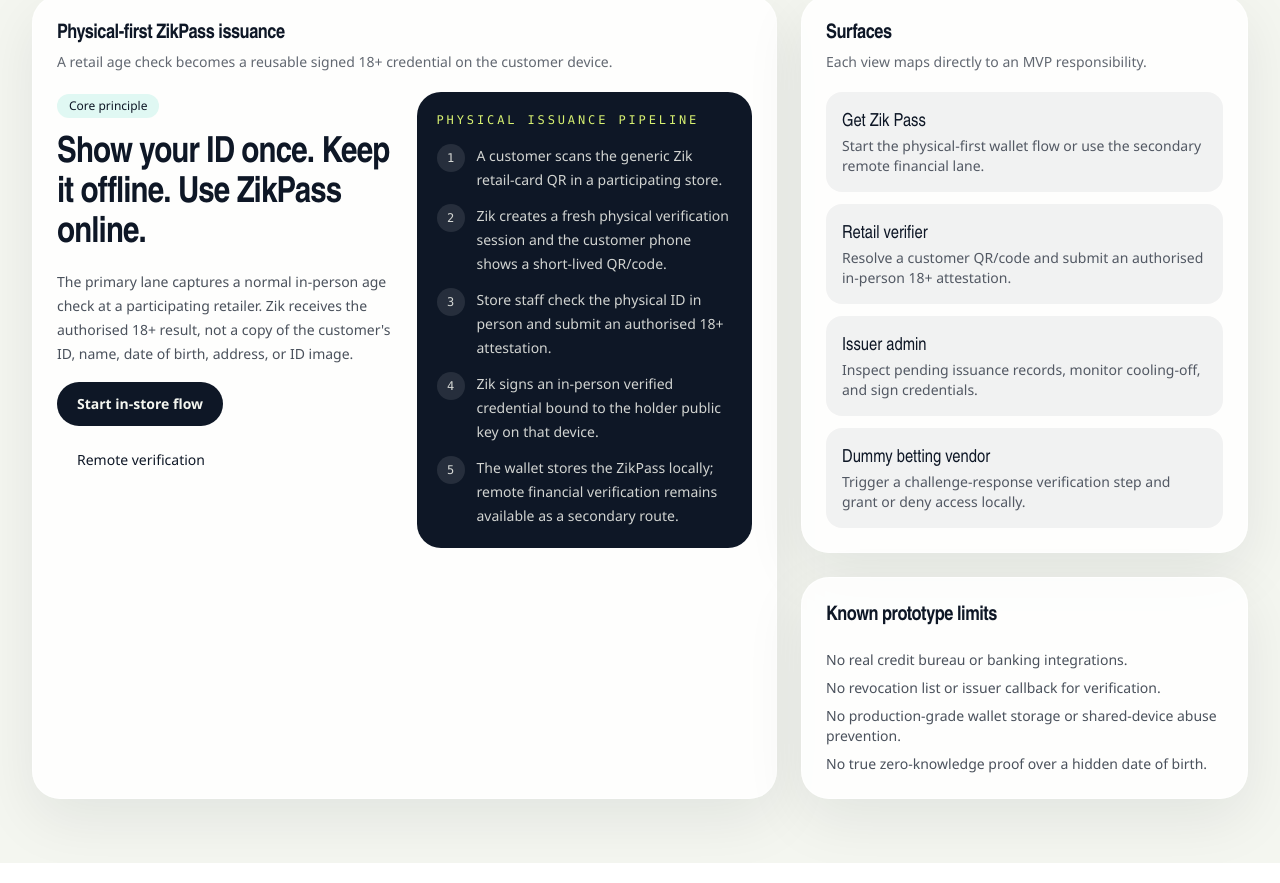
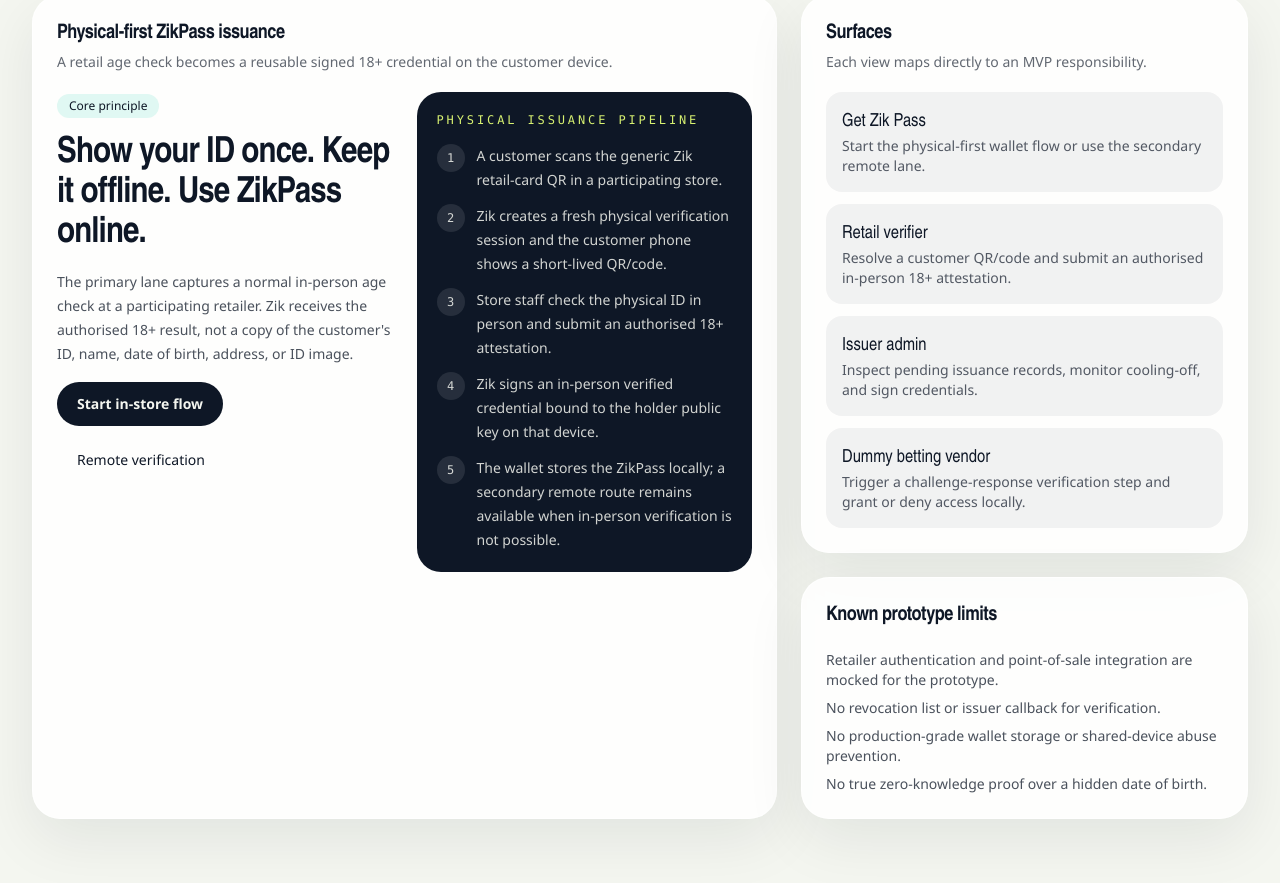
Before and after one commit to ehimakin/ZikPass, a Next.js app: page / in a window 1280 px wide. Shown: the part 691-1574 px from the top of the page. Built offline with nearby package versions, Linux system fonts and the light colour scheme.

Commit message:
Remove finance language from physical-first homepage

```diff
--- a/app/page.tsx
+++ b/app/page.tsx
@@ -9,7 +9,7 @@ const steps = [
   "Zik creates a fresh physical verification session and the customer phone shows a short-lived QR/code.",
   "Store staff check the physical ID in person and submit an authorised 18+ attestation.",
   "Zik signs an in-person verified credential bound to the holder public key on that device.",
-  "The wallet stores the ZikPass locally; remote financial verification remains available as a secondary route."
+  "The wallet stores the ZikPass locally; a secondary remote route remains available when in-person verification is not possible."
 ];
 
 export default function HomePage() {
@@ -73,7 +73,7 @@ export default function HomePage() {
               <Link className="block rounded-2xl bg-ink/5 p-4 hover:bg-ink/10" href="/wallet">
                 <p className="font-heading text-lg font-medium">Get Zik Pass</p>
                 <p className="text-sm text-ink/70">
-                  Start the physical-first wallet flow or use the secondary remote financial lane.
+                  Start the physical-first wallet flow or use the secondary remote lane.
                 </p>
               </Link>
               <Link className="block rounded-2xl bg-ink/5 p-4 hover:bg-ink/10" href="/verify">
@@ -99,7 +99,7 @@ export default function HomePage() {
 
           <SurfaceCard title="Known prototype limits">
             <ul className="space-y-2 text-sm text-ink/75">
-              <li>No real credit bureau or banking integrations.</li>
+              <li>Retailer authentication and point-of-sale integration are mocked for the prototype.</li>
               <li>No revocation list or issuer callback for verification.</li>
               <li>No production-grade wallet storage or shared-device abuse prevention.</li>
               <li>No true zero-knowledge proof over a hidden date of birth.</li>
--- a/components/hero-slideshow.tsx
+++ b/components/hero-slideshow.tsx
@@ -99,9 +99,9 @@ const slides: HeroSlide[] = [
   {
     id: "step-7",
     eyebrow: "Secondary lane",
-    title: "Remote verification is still available",
+    title: "A secondary route is still available",
     description:
-      "The older financial route remains as a lower-assurance fallback for users who cannot visit a participating retailer.",
+      "Users who cannot visit a participating retailer can choose a lower-assurance remote route.",
     backgroundClassName:
       "bg-[linear-gradient(135deg,_#0b1a14_0%,_#123024_36%,_#1f4f3e_100%)]",
     glowClassName:
```
